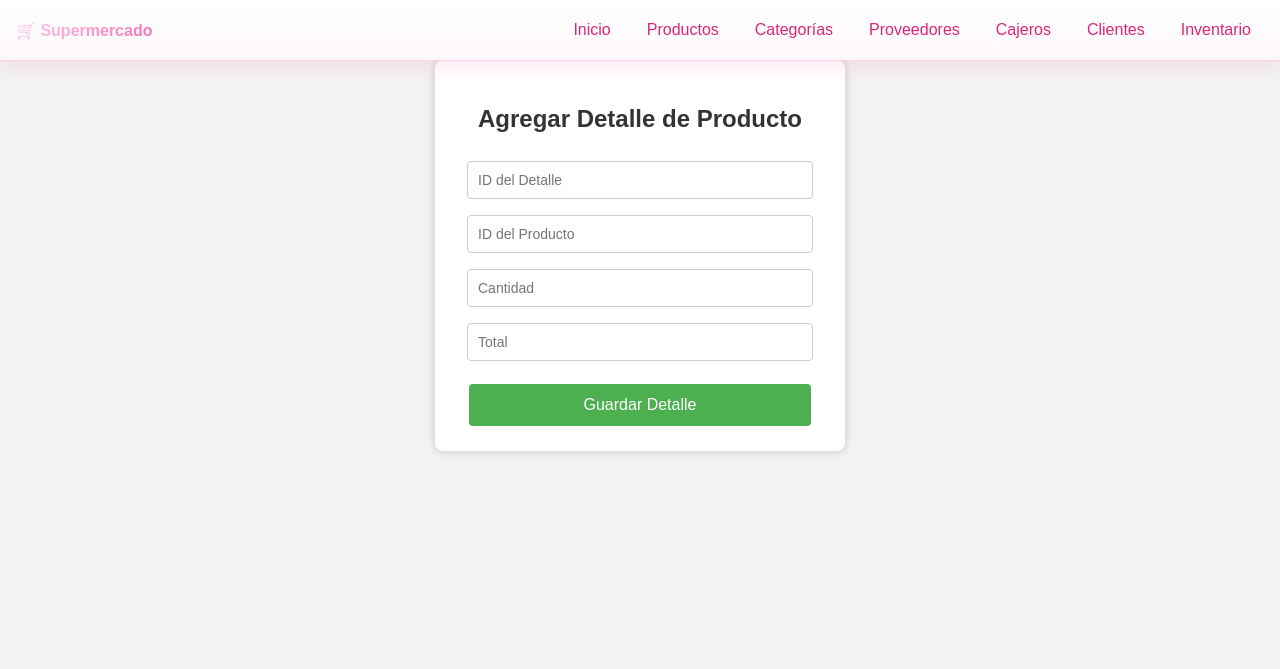
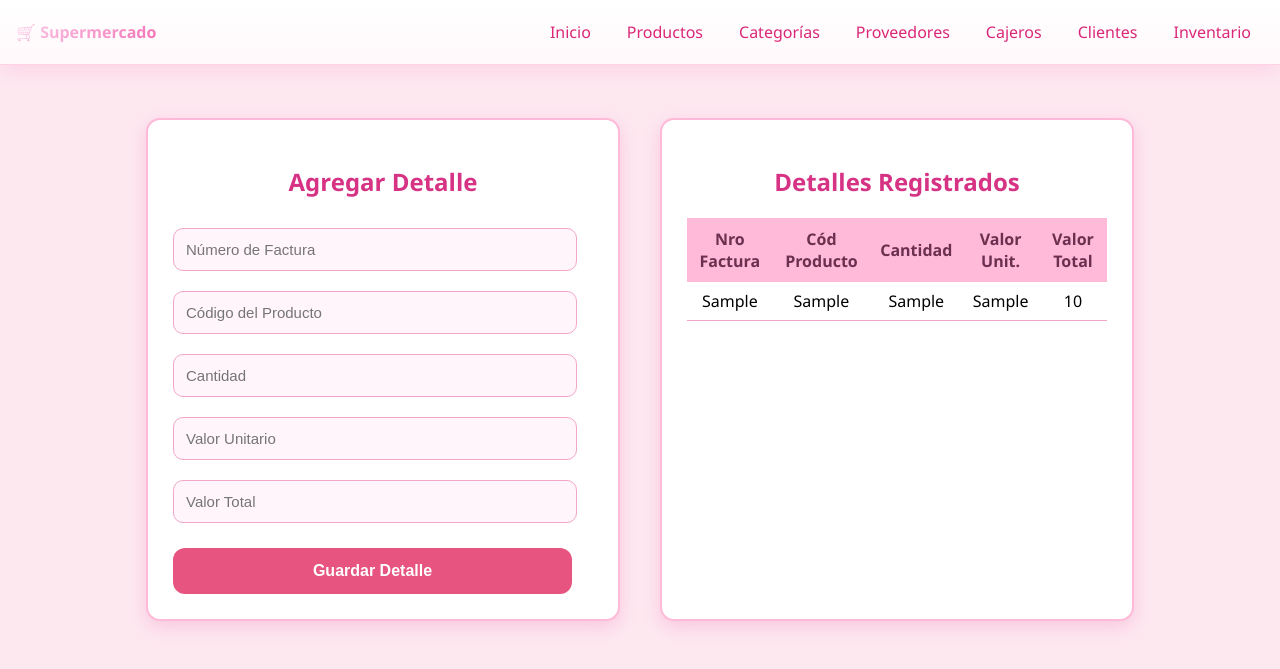
Before and after one commit to marinsara-03/Supermercado-BasesDeDatos, a PHP site: page /add_detalle_prod.php in a window 1280 px wide. Shown: the top 669 px of the page. Run offline with PHP 8.4, Linux system fonts and the light colour scheme; tables that the repository leaves empty or names only in its code hold one stand-in row (values such as "Sample post").

Commit message:
mas cosas que no se cuantas hice :)

```diff
--- a/add_detalle_prod.css
+++ b/add_detalle_prod.css
@@ -1,53 +1,97 @@
 body {
-    background: #f2f2f2;
-    font-family: Arial, Helvetica, sans-serif;
+    background: #fde8f0;
+    font-family: 'Segoe UI', sans-serif;
+    padding-top: 80px;
 }
 
+/* CONTENEDOR GENERAL PARA PONER FORM + TABLA */
+.contenedor_principal {
+    display: flex;
+    justify-content: center;
+    gap: 40px;
+    margin-top: 30px;
+}
+
+/* CONTENEDOR INDIVIDUAL */
 .contenedor {
-    width: 360px;
-    margin: 60px auto;
+    width: 420px;
     padding: 25px;
     background: #ffffff;
-    border-radius: 8px;
-    box-shadow: 0px 0px 10px rgba(0,0,0,0.2);
-    text-align: center;
+    border-radius: 14px;
+    box-shadow: 0 6px 18px rgba(236, 72, 153, 0.20);
+    border: 2px solid #ffb9d9;
 }
 
+/* TITULOS */
 h2 {
+    text-align: center;
+    color: #d63384;
     margin-bottom: 20px;
-    color: #333;
 }
 
+/* INPUTS */
 input[type="text"],
-input[type="number"],
-input[type="email"] {
+input[type="number"] {
     width: 90%;
-    padding: 10px;
-    margin: 8px 0;
-    border: 1px solid #ccc;
-    border-radius: 4px;
-    font-size: 14px;
+    padding: 12px;
+    margin: 10px 0;
+    border: 1px solid #f3a6c8;
+    border-radius: 10px;
+    font-size: 15px;
+    background-color: #fff5fa;
+    color: #6b2f4f;
+    transition: 0.3s;
 }
 
+input:focus {
+    border-color: #e0639b;
+    box-shadow: 0 0 6px rgba(224, 99, 155, 0.3);
+    outline: none;
+}
+
+/* BOTON */
 input[type="submit"] {
     width: 95%;
-    background: #4CAF50;
+    background: #e75480;
     color: white;
-    padding: 12px;
+    padding: 14px;
     margin-top: 15px;
     border: none;
-    border-radius: 4px;
+    border-radius: 12px;
     cursor: pointer;
-    transition: 0.2s;
+    transition: 0.3s;
     font-size: 16px;
+    font-weight: bold;
 }
 
 input[type="submit"]:hover {
-    background: #45a049;
+    background: #d83264;
 }
 
+/* TABLA */
+table {
+    width: 100%;
+    border-collapse: collapse;
+    margin-top: 10px;
+}
+
+th {
+    background: #ffb9d9;
+    padding: 10px;
+    color: #6b2f4f;
+    font-weight: bold;
+}
+
+td {
+    padding: 8px;
+    text-align: center;
+    border-bottom: 1px solid #f3a6c8;
+}
+
+/* MENSAJE */
 .mensaje {
-    margin-top: 15px;
+    margin-top: 10px;
     font-weight: bold;
-    color: #333;
+    text-align: center;
+    color: #b42364;
 }
--- a/add_detalle_prod.php
+++ b/add_detalle_prod.php
@@ -7,33 +7,38 @@ $db = "supermercado";
 
 $conexion = new mysqli($server, $user, $pass, $db);
 if ($conexion->connect_error) {
-    die("Hubo un error al moemnto de conectar. Intentalo de nuevo" . $conexion->connect_error);
+    die("Hubo un error al conectar: " . $conexion->connect_error);
 }
 
 $mensaje = "";
 
+// ---- GUARDAR DETALLE ----
 if ($_SERVER["REQUEST_METHOD"] == "POST") {
-    $valor_uni_prod = $_POST['val_unit_prod'];
-    $valor_total_prod = $_POST['val_total_prod'];
-    $cantidad_prod = $_POST['cant_prod'];
-    $nro_factura = $_POST['nro_fac'];
-    $codigo_producto = $_POST['cod_pro'];
+    $nro_fac = $_POST['nro_fac'];
+    $cod_pro = $_POST['cod_pro'];
+    $cant_prod = $_POST['cant_prod'];
+    $val_unit_prod = $_POST['val_unit_prod'];
+    $val_total_prod = $_POST['val_total_prod'];
 
-    if (!empty($valor_uni_prod) && !empty($valor_total_prod) && !empty($cantidad_prod) && !empty($nro_factura) && !empty($codigo_producto)) {
-        $sql = "INSERT INTO clientes (val_unit_prod, val_total_prod, cant_prod, nro_fac, cad_pro)
-                VALUES ('$valor_uni_prod', '$valor_total_prod', '$cantidad_prod', '$nro_factura', '$codigo_producto')";
+    if (!empty($nro_fac) && !empty($cod_pro) && !empty($cant_prod) && !empty($val_unit_prod) && !empty($val_total_prod)) {
+
+        $sql = "INSERT INTO detalle_productos (nro_fac, cod_pro, cant_prod, val_unit_prod, val_total_prod)
+                VALUES ('$nro_fac', '$cod_pro', '$cant_prod', '$val_unit_prod', '$val_total_prod')";
 
         if ($conexion->query($sql) === TRUE) {
-            $mensaje = "✅ Cliente agregado exitosamente.";
+            $mensaje = "✅ Detalle agregado exitosamente.";
         } else {
-            $mensaje = "❌ Error al agregar cliente: " . $conexion->error;
+            $mensaje = "❌ Error al agregar detalle: " . $conexion->error;
         }
     } else {
-        $mensaje = "⚠️ Por favor completa todos los campos.";
+        $mensaje = "⚠️ Completa todos los campos.";
     }
 }
+
+// ---- CONSULTAR DETALLES ----
+$detalles = $conexion->query("SELECT * FROM detalle_productos");
+
 ?>
-
 <!DOCTYPE html>
 <html lang="es">
 <head>
@@ -42,16 +47,21 @@ if ($_SERVER["REQUEST_METHOD"] == "POST") {
     <title>Agregar Detalle Producto</title>
 </head>
 <body>
-    <?php include __DIR__ . '/menu.php'; ?>
-    <div class="contenedor">
-        <h2>Agregar Detalle de Producto</h2>
 
-        <form method="POST" action="">
-            <input type="text" name="id_det" placeholder="ID del Detalle" maxlength="10"><br>
-            <input type="text" name="id_prod" placeholder="ID del Producto" maxlength="10"><br>
-            <input type="number" name="cantidad" placeholder="Cantidad" min="1"><br>
-            <input type="number" step="0.01" name="total" placeholder="Total"><br>
+<?php include __DIR__ . '/menu.php'; ?>
 
+<div class="contenedor_principal">
+
+    <!-- FORMULARIO (IZQUIERDA) -->
+    <div class="contenedor formulario">
+        <h2>Agregar Detalle</h2>
+
+        <form method="POST">
+            <input type="text" name="nro_fac" placeholder="Número de Factura"><br>
+            <input type="text" name="cod_pro" placeholder="Código del Producto"><br>
+            <input type="number" name="cant_prod" placeholder="Cantidad"><br>
+            <input type="number" step="0.01" name="val_unit_prod" placeholder="Valor Unitario"><br>
+            <input type="number" step="0.01" name="val_total_prod" placeholder="Valor Total"><br>
             <input type="submit" value="Guardar Detalle">
         </form>
 
@@ -60,5 +70,32 @@ if ($_SERVER["REQUEST_METHOD"] == "POST") {
         <?php endif; ?>
     </div>
 
+    <!-- TABLA (DERECHA) -->
+    <div class="contenedor tabla">
+        <h2>Detalles Registrados</h2>
+
+        <table>
+            <tr>
+                <th>Nro Factura</th>
+                <th>Cód Producto</th>
+                <th>Cantidad</th>
+                <th>Valor Unit.</th>
+                <th>Valor Total</th>
+            </tr>
+
+            <?php while ($row = $detalles->fetch_assoc()) { ?>
+            <tr>
+                <td><?= $row['nro_fac'] ?></td>
+                <td><?= $row['cod_pro'] ?></td>
+                <td><?= $row['cant_prod'] ?></td>
+                <td><?= $row['val_unit_prod'] ?></td>
+                <td><?= $row['val_total_prod'] ?></td>
+            </tr>
+            <?php } ?>
+        </table>
+    </div>
+
+</div>
+
 </body>
 </html>
--- a/agregar_productos.php
+++ b/agregar_productos.php
@@ -86,6 +86,7 @@ $categorias = $conexion->query("SELECT cod_cat, nom_cat FROM categorias");
             <button type="button" onclick="window.location.href='ver_productos.php'" style="margin-top: 15px;">
                 📋 Ver Productos
             </button>
+             <a href="proveedor_producto.php" class="btn-rosa">Asociar producto con proveedor</a>
         </form>
     </div>
 </body>
--- a/agregar_proveedores.php
+++ b/agregar_proveedores.php
@@ -53,6 +53,7 @@ if ($_SERVER["REQUEST_METHOD"] == "POST") {
             <input type="email" name="email_prov" placeholder="Correo electrónico" maxlength="40"><br>
             <input type="submit" value="Guardar Proveedor">
         </form>
+         <a href="proveedor_producto.php" class="btn-rosa">Asociar proveedor con producto</a>
 
         <?php if ($mensaje): ?>
             <p class="mensaje"><?= $mensaje ?></p>
--- /dev/null
+++ b/menu.css
@@ -0,0 +1,21 @@
+:root{ --bg:#fff1f7; --panel:#ffe4ef; --accent:#ec4899; --accent-600:#db2777; --text:#3b3b3b; --muted:#6b7280; --border:#ffd2e3; }
+
+.topmenu{
+  position: fixed;
+  top: 0;
+  left: 0;
+  right: 0;
+  z-index: 1000;
+  display:flex; align-items:center; justify-content:space-between; gap:8px;
+  padding:12px 16px;
+  background:linear-gradient(180deg,#fff, #fff8fb);
+  border-bottom:1px solid var(--border);
+  box-shadow: 0 6px 18px rgba(236,72,153,.12);
+}
+
+.brand{ font-weight:800; color:var(--accent-600); text-decoration:none; background:linear-gradient(135deg,#fbcfe8,#f472b6); -webkit-background-clip:text; background-clip:text; color:transparent; }
+.links{ list-style:none; display:flex; gap:10px; margin:0; padding:0; }
+.links a{ display:block; padding:8px 12px; border-radius:10px; text-decoration:none; color:var(--accent-600); border:1px solid transparent; transition:.18s ease; }
+.links a:hover{ background:#ffe4ef; border-color:var(--border); }
+.links a.active{ background:var(--accent); color:#fff; border-color:var(--accent); }
+@media (max-width:700px){ .topmenu{ flex-wrap:wrap } .links{ width:100%; flex-wrap:wrap; justify-content:space-between } .links a{ flex:1 1 auto; text-align:center } }
--- a/menu.php
+++ b/menu.php
@@ -2,6 +2,8 @@
 $actual = basename($_SERVER['PHP_SELF']);
 ?>
 <nav class="topmenu">
+  <link rel="stylesheet" href="menu.css">
+
   <a class="brand" href="index.php">🛒 Supermercado</a>
   <ul class="links">
     <li><a href="index.php" class="<?php echo $actual==='index.php'?'active':''; ?>">Inicio</a></li>
@@ -13,24 +15,3 @@ $actual = basename($_SERVER['PHP_SELF']);
     <li><a href="ver_productos.php" class="<?php echo $actual==='ver_productos.php'?'active':''; ?>">Inventario</a></li>
   </ul>
 </nav>
-<style>
-:root{ --bg:#fff1f7; --panel:#ffe4ef; --accent:#ec4899; --accent-600:#db2777; --text:#3b3b3b; --muted:#6b7280; --border:#ffd2e3; }
-.topmenu{
-  position: fixed;
-  top: 0;
-  left: 0;
-  right: 0;
-  z-index: 1000;
-  display:flex; align-items:center; justify-content:space-between; gap:8px;
-  padding:12px 16px;
-  background:linear-gradient(180deg,#fff, #fff8fb);
-  border-bottom:1px solid var(--border);
-  box-shadow: 0 6px 18px rgba(236,72,153,.12);
-}
-.brand{ font-weight:800; color:var(--accent-600); text-decoration:none; background:linear-gradient(135deg,#fbcfe8,#f472b6); -webkit-background-clip:text; background-clip:text; color:transparent; }
-.links{ list-style:none; display:flex; gap:10px; margin:0; padding:0; }
-.links a{ display:block; padding:8px 12px; border-radius:10px; text-decoration:none; color:var(--accent-600); border:1px solid transparent; transition:.18s ease; }
-.links a:hover{ background:#ffe4ef; border-color:var(--border); }
-.links a.active{ background:var(--accent); color:#fff; border-color:var(--accent); }
-@media (max-width:700px){ .topmenu{ flex-wrap:wrap } .links{ width:100%; flex-wrap:wrap; justify-content:space-between } .links a{ flex:1 1 auto; text-align:center } }
-</style>
--- a/proveedor_producto.php
+++ b/proveedor_producto.php
@@ -43,6 +43,7 @@ $productos = $conexion->query("SELECT cod_pro, nom_pro FROM productos");
     <title>Asociar Proveedor con Producto</title>
 </head>
 <body>
+    <?php include __DIR__ . '/menu.php'; ?>
     <div class="contenedor">
         <h2>Asociar Proveedor con Producto</h2>
 
```
Also changed, not shown: agregar_productos.css (+14 -0 lines), agregar_proveedores.css (+15 -0 lines), eliminar_producto.php (added, +43 -0 lines), proveedor_producto.css (+21 -11 lines), ver_Productos.php (+16 -55 lines), ver_productos.css (added, +83 -0 lines), copilot-instructions.md (renamed from .github/copilot-instructions.md).
